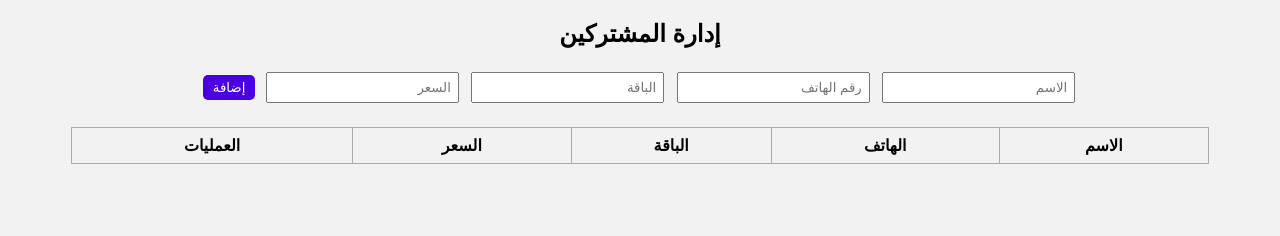
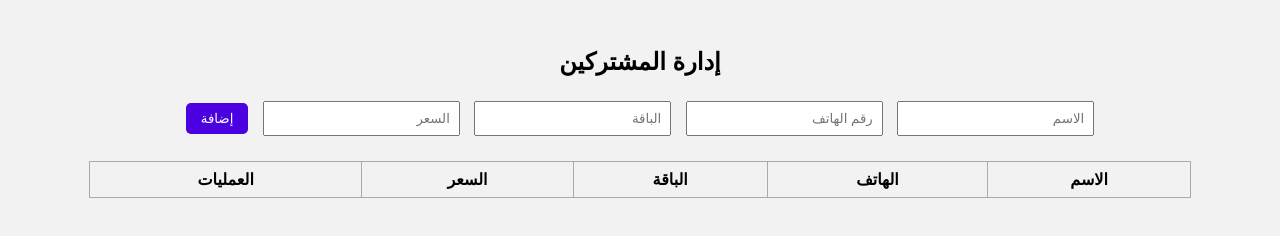
Before and after one commit to mahdjb3/net, a plain HTML site: page subscribers.html in a window 1280 px wide. Drawn offline with Linux system fonts and the light colour scheme; no server answers.

Commit message:
Update subscribers.html

```diff
--- a/subscribers.html
+++ b/subscribers.html
@@ -5,22 +5,23 @@
 <title>المشتركين - FAST NET</title>
 <link rel="stylesheet" href="assets/css/style.css">
 <style>
-table { width: 90%; margin: 20px auto; border-collapse: collapse; }
-th, td { border: 1px solid #aaa; padding: 8px; text-align: center; }
-button { padding: 5px 10px; margin: 2px; }
-input { padding: 6px; margin: 4px; }
+body { font-family: Cairo, sans-serif; text-align:center; padding:20px; }
+input { padding:8px; margin:5px; }
+button { padding:8px 15px; margin:5px; cursor:pointer; }
+table { margin:20px auto; border-collapse: collapse; width:90%; }
+th, td { border:1px solid #aaa; padding:8px; text-align:center; }
 </style>
 </head>
 <body>
 
-<h2 style="text-align:center;">إدارة المشتركين</h2>
+<h2>إدارة المشتركين</h2>
 
-<div style="text-align:center;">
+<div>
 <input id="name" placeholder="الاسم">
 <input id="phone" placeholder="رقم الهاتف">
 <input id="package" placeholder="الباقة">
 <input id="price" type="number" placeholder="السعر">
-<button type="button" onclick="addSubscriber()">إضافة</button>
+<button id="addBtn">إضافة</button>
 </div>
 
 <table>
@@ -39,8 +40,8 @@ input { padding: 6px; margin: 4px; }
 <!-- Firebase -->
 <script src="https://www.gstatic.com/firebasejs/9.23.0/firebase-app-compat.js"></script>
 <script src="https://www.gstatic.com/firebasejs/9.23.0/firebase-database-compat.js"></script>
-
 <script src="assets/js/firebase.js"></script>
 <script src="assets/js/subscribers.js"></script>
+
 </body>
 </html>
```
